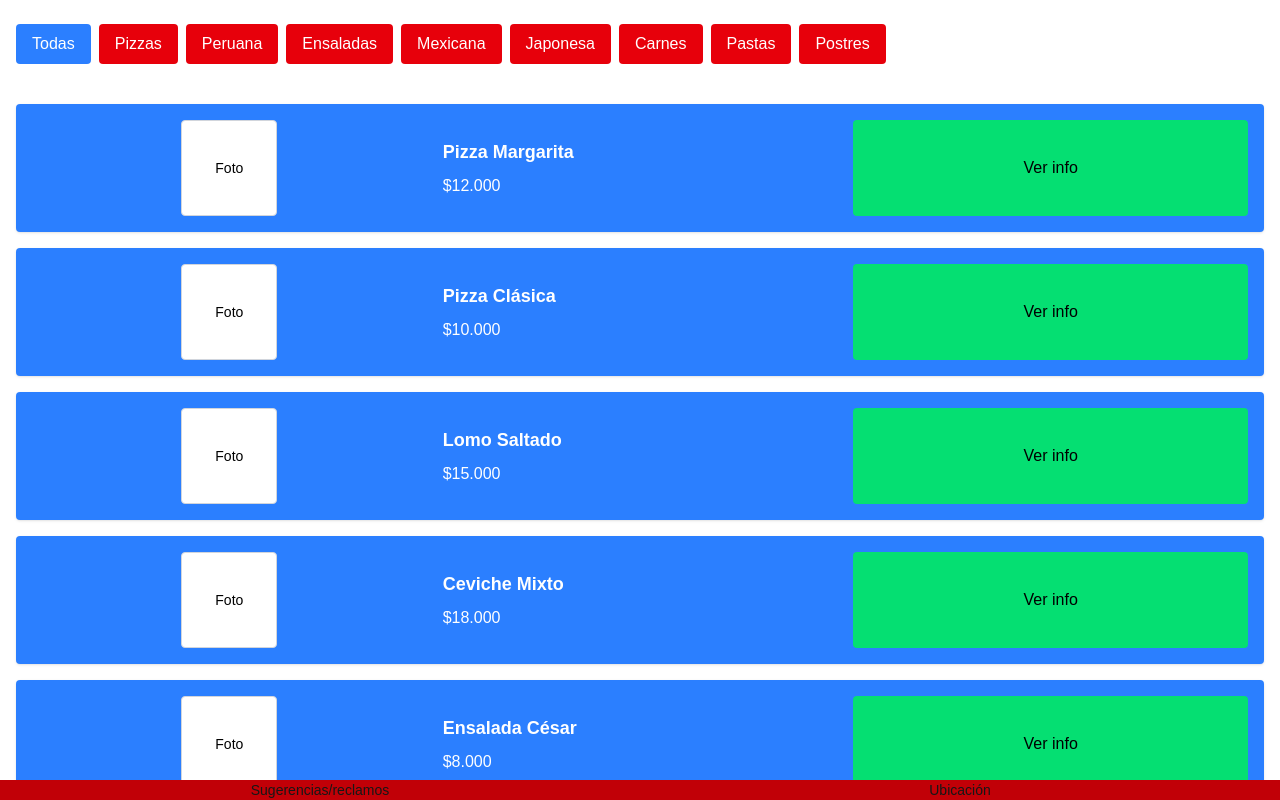
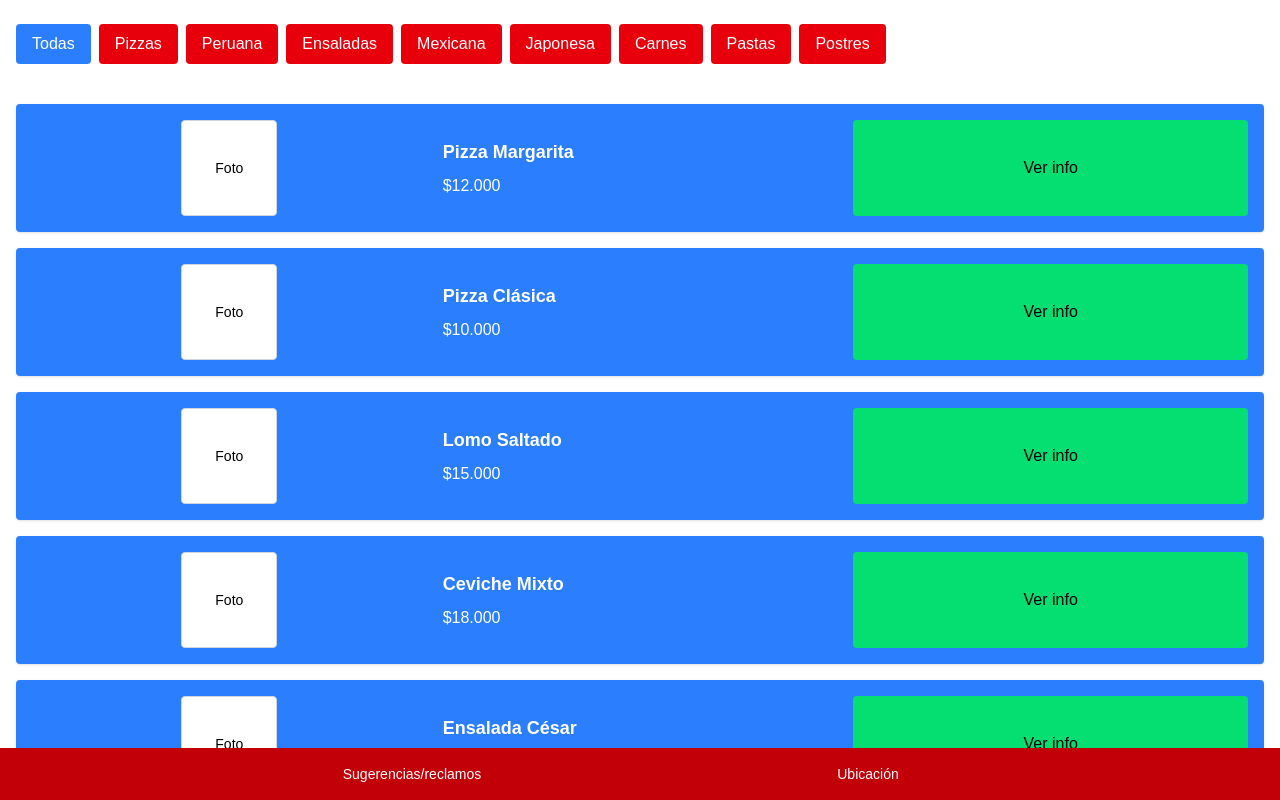
Before and after one commit to CristianTapia/menu, a Next.js app: page /menu in a window 1280 px wide. Built offline with nearby package versions, Linux system fonts and the light colour scheme.

Commit message:
Changing grid for flex to improve the app performance

```diff
--- a/app/menu/page.tsx
+++ b/app/menu/page.tsx
@@ -1,5 +1,30 @@
+// "use client";
+
+// import { useState } from "react";
+// import Categories from "../ui/Catagories";
+// import Products from "../ui/Products";
+
+// export default function Menu() {
+//   const [selectedCategory, setSelectedCategory] = useState<string | null>(null);
+
+//   return (
+//     <div className="grid grid-rows-[auto,1fr,auto] h-screen">
+//       <div className="overflow-x-auto scrollbar-hide text-center grid place-items-center">
+//         <Categories onCategorySelectionAction={setSelectedCategory} />
+//       </div>
+//       <div className="overflow-y-auto flex flex-col p-4 min-h-0">
+//         <Products selectedCategory={selectedCategory} />
+//       </div>
+//       <footer className="bg-red-700 text-center grid grid-cols-2 w-full items-center py-4">
+//         <div className="text-sm">Sugerencias/reclamos</div>
+//         <div className="text-sm">Ubicación</div>
+//       </footer>
+//     </div>
+//   );
+// }
+
+// Menu.tsx
 "use client";
-
 import { useState } from "react";
 import Categories from "../ui/Catagories";
 import Products from "../ui/Products";
@@ -8,17 +33,23 @@ export default function Menu() {
   const [selectedCategory, setSelectedCategory] = useState<string | null>(null);
 
   return (
-    <div className="grid grid-rows-[10%,80%,10%] h-screen">
-      <div className="p-4 overflow-x-auto scrollbar-hide text-center grid place-items-center">
+    <div className="flex flex-col h-screen">
+      {/* Header: categorías */}
+      <div className="overflow-x-auto scrollbar-hide p-4 bg-white">
         <Categories onCategorySelectionAction={setSelectedCategory} />
       </div>
-      <div className="p-4 overflow-y-auto">
+
+      {/* Main: área de productos */}
+      <main className="flex-1 overflow-y-auto p-4 min-h-0">
         <Products selectedCategory={selectedCategory} />
-      </div>
+      </main>
 
-      <footer className="bg-red-700 text-center grid grid-cols-2 w-full items-center">
-        <div className="text-sm">Sugerencias/reclamos</div>
-        <div className="text-sm">Ubicación</div>
+      {/* Footer */}
+      <footer className="bg-red-700 text-white text-center py-4">
+        <div className="max-w-4xl mx-auto grid grid-cols-2 gap-4">
+          <span className="text-sm">Sugerencias/reclamos</span>
+          <span className="text-sm">Ubicación</span>
+        </div>
       </footer>
     </div>
   );
```
